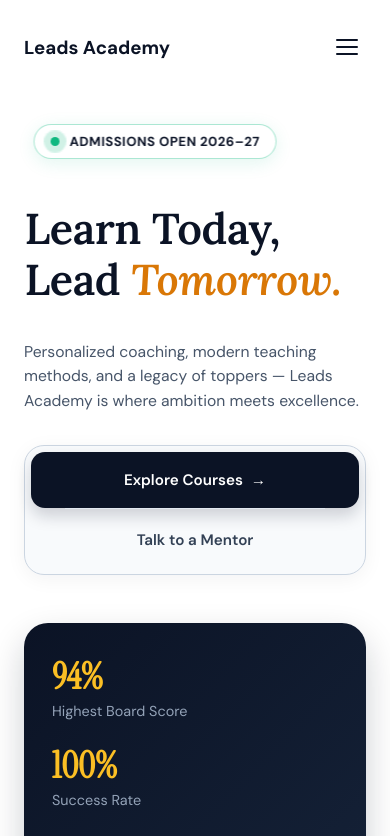
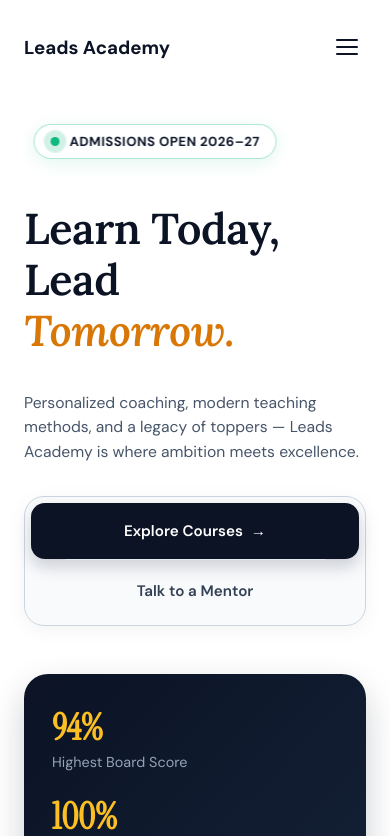
Before and after one commit to Kedar-Dev25/coaching-center-website, a React (Vite) app: page / in a window 390 px wide. Shown: the top 836 px of the page. Built offline with nearby package versions, Linux system fonts and the light colour scheme.

Commit message:
Updated the UX and Layout

```diff
--- a/src/App.css
+++ b/src/App.css
@@ -320,12 +320,13 @@ body {
     font-size: 2.7rem;
     line-height: 1.18;
     margin-top: 25px;
-    margin-right: 7%;
+    margin-right: 15%;
     margin-bottom: 18px;
     max-width: 100%; /* ✅ Change 320px to 100% */
     letter-spacing: -0.01em;
     word-break: break-word;
     text-align: left; /* ✅ Force alignment to left */
+    white-space: no-wrap;
   }
 
 
```
